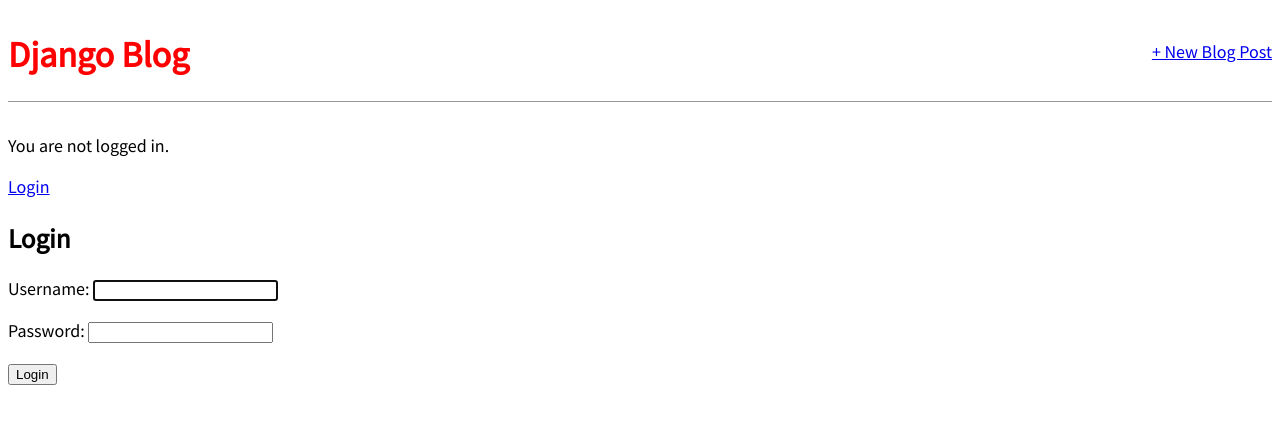
After one commit to IcchaK/blog-app, a Django app: page /accounts/login/ in a window 1280 px wide. The commit adds this page. Shown: the top 424 px of the page. Run offline with Django 3.2, Linux system fonts and the light colour scheme.

Commit message:
blogapp - User Accounts, Login, Logout added

```diff
--- a/blog_project/settings.py
+++ b/blog_project/settings.py
@@ -120,3 +120,6 @@
 
 STATIC_URL = '/static/'
 STATICFILES_DIRS = [os.path.join(BASE_DIR, 'static')]
+
+LOGIN_REDIRECT_URL = 'home'
+LOGOUT_REDIRECT_URL = 'home'
--- a/blog_project/urls.py
+++ b/blog_project/urls.py
@@ -18,5 +18,6 @@
 
 urlpatterns = [
     path('admin/', admin.site.urls),
+    path('accounts/', include('django.contrib.auth.urls')),
     path('', include('blog.urls')),
 ]
--- a/templates/base.html
+++ b/templates/base.html
@@ -22,6 +22,14 @@
 
             </header>
 
+            {% if user.is_authenticated %}
+                <p>Hi, {{ user.username }}</p>
+                <p><a href="{% url 'logout' %}">Logout</a></p>
+            {% else %}
+                <p>You are not logged in.</p>
+                <a href="{% url 'login' %}">Login</a>
+            {% endif %}
+
             {% block content %}
             {% endblock content %}
         </div>
--- /dev/null
+++ b/templates/registration/login.html
@@ -0,0 +1,13 @@
+{% extends 'base.html' %}
+
+{% block content %}
+
+    <h2>Login</h2>
+
+    <form action="" method="POST">
+        {% csrf_token %}
+        {{ form.as_p }}
+        <button type="submit">Login</button>
+    </form>
+
+{% endblock content %}
```
Also changed, not shown: db.sqlite3.
